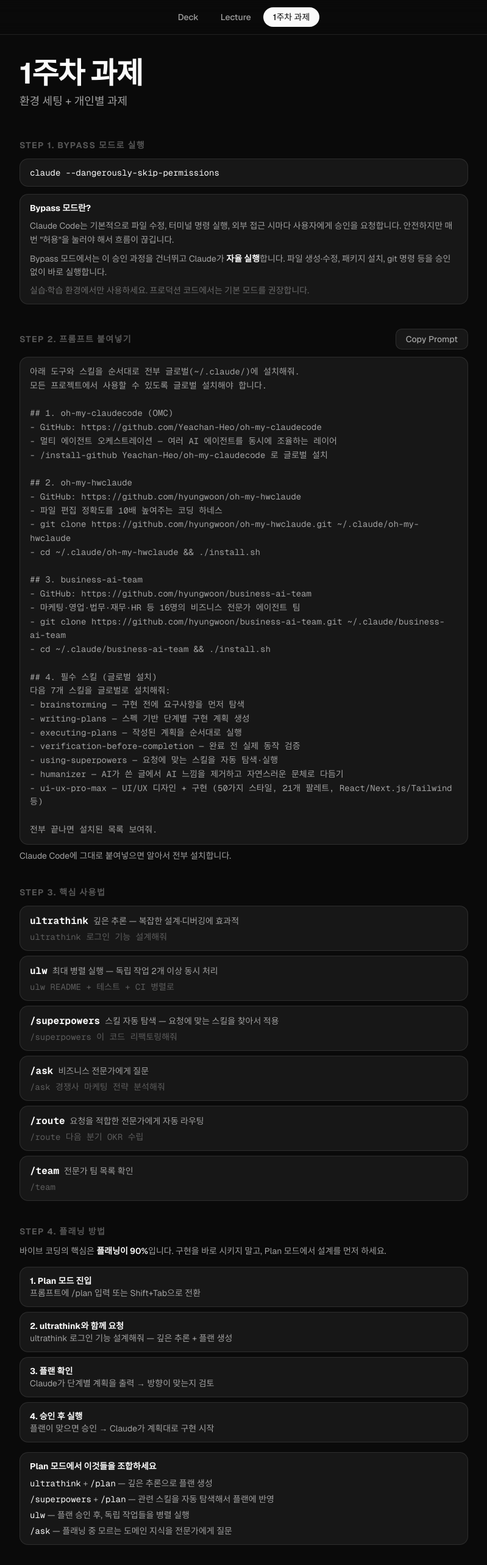
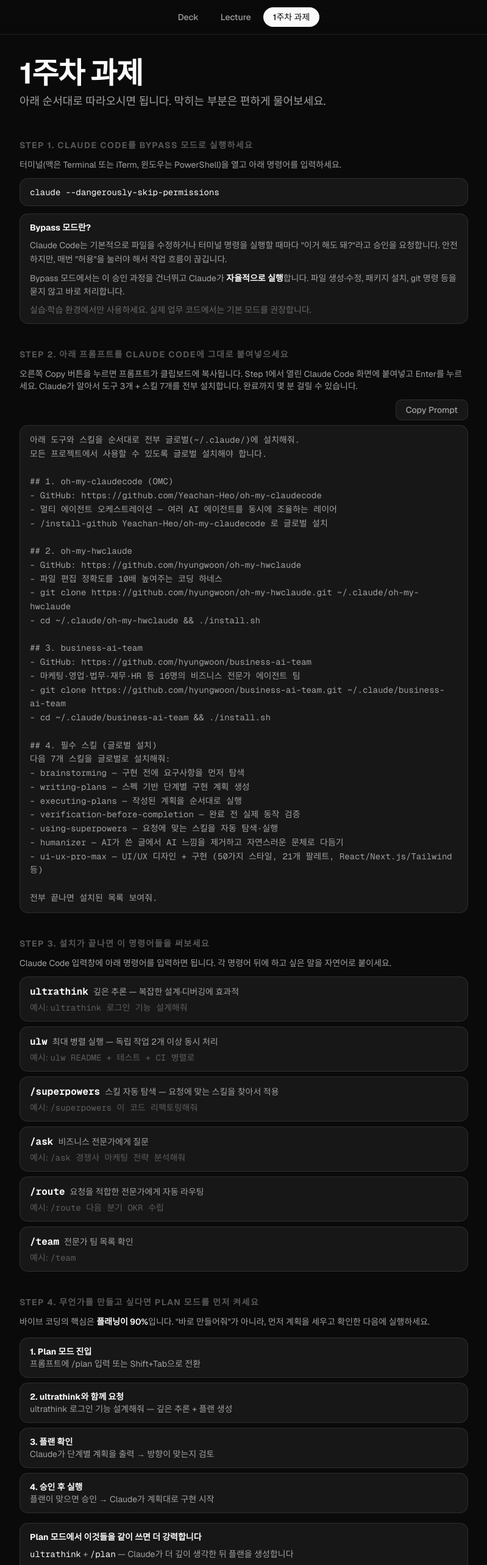
Before and after one commit to hyungwoon/ai-coding-deck, a Next.js app: page /homework/week1 in a window 1280 px wide. Shown: the top 2566 px of the page at 61% size, without its empty margins (240-1039 px from the left). Built offline with nearby package versions, Linux system fonts and the light colour scheme.

Commit message:
fix: 1주차 과제 페이지 전체 Step 설명 친절하게 리라이팅

```diff
--- a/src/app/homework/week1/page.tsx
+++ b/src/app/homework/week1/page.tsx
@@ -75,34 +75,42 @@
       <div className="mx-auto max-w-3xl px-4 py-24">
 
         <h1 className="text-4xl font-bold tracking-tight sm:text-5xl mb-2">1주차 과제</h1>
-        <p className="text-lg text-muted-foreground mb-12">환경 세팅 + 개인별 과제</p>
+        <p className="text-lg text-muted-foreground mb-12">아래 순서대로 따라오시면 됩니다. 막히는 부분은 편하게 물어보세요.</p>
 
         {/* Step 1 */}
         <section className="mb-10">
-          <h2 className="text-sm font-bold text-muted-foreground/50 uppercase tracking-widest mb-3">Step 1. Bypass 모드로 실행</h2>
+          <h2 className="text-sm font-bold text-muted-foreground/50 uppercase tracking-widest mb-3">Step 1. Claude Code를 Bypass 모드로 실행하세요</h2>
+          <p className="text-sm text-muted-foreground mb-3">
+            터미널(맥은 Terminal 또는 iTerm, 윈도우는 PowerShell)을 열고 아래 명령어를 입력하세요.
+          </p>
           <code className="block rounded-xl border border-border bg-card px-4 py-3 font-mono text-sm">
             claude --dangerously-skip-permissions
           </code>
           <div className="rounded-xl border border-border bg-card px-4 py-3 mt-3 space-y-2">
             <p className="text-sm font-bold text-foreground">Bypass 모드란?</p>
             <p className="text-sm text-muted-foreground leading-relaxed">
-              Claude Code는 기본적으로 파일 수정, 터미널 명령 실행, 외부 접근 시마다 사용자에게 승인을 요청합니다.
-              안전하지만 매번 &quot;허용&quot;을 눌러야 해서 흐름이 끊깁니다.
+              Claude Code는 기본적으로 파일을 수정하거나 터미널 명령을 실행할 때마다 &quot;이거 해도 돼?&quot;라고 승인을 요청합니다.
+              안전하지만, 매번 &quot;허용&quot;을 눌러야 해서 작업 흐름이 끊깁니다.
             </p>
             <p className="text-sm text-muted-foreground leading-relaxed">
-              Bypass 모드에서는 이 승인 과정을 건너뛰고 Claude가 <span className="text-foreground font-semibold">자율 실행</span>합니다.
-              파일 생성·수정, 패키지 설치, git 명령 등을 승인 없이 바로 실행합니다.
+              Bypass 모드에서는 이 승인 과정을 건너뛰고 Claude가 <span className="text-foreground font-semibold">자율적으로 실행</span>합니다.
+              파일 생성·수정, 패키지 설치, git 명령 등을 묻지 않고 바로 처리합니다.
             </p>
             <p className="text-sm text-muted-foreground/60">
-              실습·학습 환경에서만 사용하세요. 프로덕션 코드에서는 기본 모드를 권장합니다.
+              실습·학습 환경에서만 사용하세요. 실제 업무 코드에서는 기본 모드를 권장합니다.
             </p>
           </div>
         </section>
 
         {/* Step 2 */}
         <section className="mb-10">
-          <div className="flex items-center justify-between mb-3">
-            <h2 className="text-sm font-bold text-muted-foreground/50 uppercase tracking-widest">Step 2. 프롬프트 붙여넣기</h2>
+          <h2 className="text-sm font-bold text-muted-foreground/50 uppercase tracking-widest mb-3">Step 2. 아래 프롬프트를 Claude Code에 그대로 붙여넣으세요</h2>
+          <p className="text-sm text-muted-foreground mb-3">
+            오른쪽 Copy 버튼을 누르면 프롬프트가 클립보드에 복사됩니다.
+            Step 1에서 열린 Claude Code 화면에 붙여넣고 Enter를 누르세요.
+            Claude가 알아서 도구 3개 + 스킬 7개를 전부 설치합니다. 완료까지 몇 분 걸릴 수 있습니다.
+          </p>
+          <div className="flex items-center justify-end mb-2">
             <button
               onClick={handleCopy}
               className={`rounded-lg border px-4 py-1.5 text-sm font-medium transition-all ${
@@ -117,14 +125,14 @@
           <div className="rounded-xl border border-border bg-card px-4 py-3 font-mono text-sm leading-relaxed whitespace-pre-wrap text-muted-foreground">
             {SETUP_PROMPT}
           </div>
-          <p className="text-sm text-muted-foreground mt-2">
-            Claude Code에 그대로 붙여넣으면 알아서 전부 설치합니다.
-          </p>
         </section>
 
         {/* Step 3 */}
         <section className="mb-10">
-          <h2 className="text-sm font-bold text-muted-foreground/50 uppercase tracking-widest mb-3">Step 3. 핵심 사용법</h2>
+          <h2 className="text-sm font-bold text-muted-foreground/50 uppercase tracking-widest mb-3">Step 3. 설치가 끝나면 이 명령어들을 써보세요</h2>
+          <p className="text-sm text-muted-foreground mb-3">
+            Claude Code 입력창에 아래 명령어를 입력하면 됩니다. 각 명령어 뒤에 하고 싶은 말을 자연어로 붙이세요.
+          </p>
           <div className="space-y-2">
             {commands.map((c) => (
               <div key={c.cmd} className="rounded-xl border border-border bg-card px-4 py-3">
@@ -132,7 +140,7 @@
                   <code className="font-mono font-bold text-foreground">{c.cmd}</code>
                   <span className="text-sm text-muted-foreground">{c.desc}</span>
                 </div>
-                <p className="text-sm text-muted-foreground/50 font-mono">{c.ex}</p>
+                <p className="text-sm text-muted-foreground/50">예시: <span className="font-mono">{c.ex}</span></p>
               </div>
             ))}
           </div>
@@ -140,10 +148,10 @@
 
         {/* Step 4: Planning */}
         <section className="mb-10">
-          <h2 className="text-sm font-bold text-muted-foreground/50 uppercase tracking-widest mb-3">Step 4. 플래닝 방법</h2>
+          <h2 className="text-sm font-bold text-muted-foreground/50 uppercase tracking-widest mb-3">Step 4. 무언가를 만들고 싶다면 Plan 모드를 먼저 켜세요</h2>
           <p className="text-sm text-muted-foreground mb-4">
             바이브 코딩의 핵심은 <span className="text-foreground font-semibold">플래닝이 90%</span>입니다.
-            구현을 바로 시키지 말고, Plan 모드에서 설계를 먼저 하세요.
+            &quot;바로 만들어줘&quot;가 아니라, 먼저 계획을 세우고 확인한 다음에 실행하세요.
           </p>
           <div className="space-y-2 mb-4">
             {planSteps.map((s) => (
@@ -154,12 +162,12 @@
             ))}
           </div>
           <div className="rounded-xl border border-border bg-card px-4 py-3">
-            <p className="text-sm font-bold text-foreground mb-2">Plan 모드에서 이것들을 조합하세요</p>
+            <p className="text-sm font-bold text-foreground mb-2">Plan 모드에서 이것들을 같이 쓰면 더 강력합니다</p>
             <div className="space-y-1.5 text-sm text-muted-foreground">
-              <p><code className="font-mono text-foreground">ultrathink</code> + <code className="font-mono text-foreground">/plan</code> — 깊은 추론으로 플랜 생성</p>
-              <p><code className="font-mono text-foreground">/superpowers</code> + <code className="font-mono text-foreground">/plan</code> — 관련 스킬을 자동 탐색해서 플랜에 반영</p>
-              <p><code className="font-mono text-foreground">ulw</code> — 플랜 승인 후, 독립 작업들을 병렬 실행</p>
-              <p><code className="font-mono text-foreground">/ask</code> — 플래닝 중 모르는 도메인 지식을 전문가에게 질문</p>
+              <p><code className="font-mono text-foreground">ultrathink</code> + <code className="font-mono text-foreground">/plan</code> — Claude가 더 깊이 생각한 뒤 플랜을 생성합니다</p>
+              <p><code className="font-mono text-foreground">/superpowers</code> + <code className="font-mono text-foreground">/plan</code> — 관련 스킬을 자동으로 찾아서 플랜에 반영합니다</p>
+              <p><code className="font-mono text-foreground">ulw</code> — 플랜을 승인한 뒤, 독립적인 작업들을 동시에 실행합니다</p>
+              <p><code className="font-mono text-foreground">/ask</code> — 플래닝 중 모르는 도메인 지식을 전문가에게 물어봅니다</p>
             </div>
           </div>
         </section>
@@ -167,6 +175,9 @@
         {/* Step 5 */}
         <section>
           <h2 className="text-sm font-bold text-muted-foreground/50 uppercase tracking-widest mb-3">Step 5. 개인별 과제</h2>
+          <p className="text-sm text-muted-foreground mb-3">
+            위에서 세팅한 환경을 활용해서 아래 과제를 수행하세요. 과제 수행 자체를 Claude Code와 함께 하시면 됩니다.
+          </p>
           <div className="space-y-2">
             {assignments.map((a) => (
               <div key={a.name} className="flex items-center gap-4 rounded-xl border border-border bg-card px-4 py-3">
```
